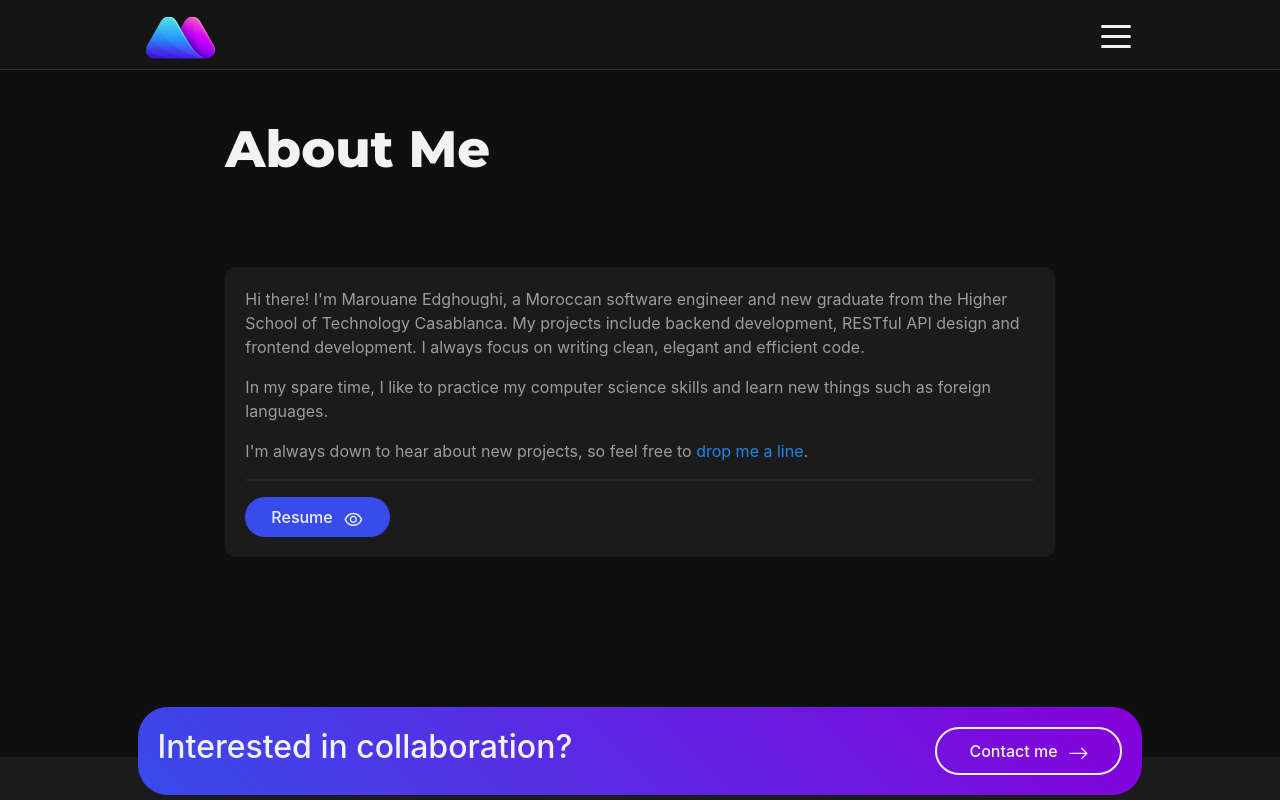
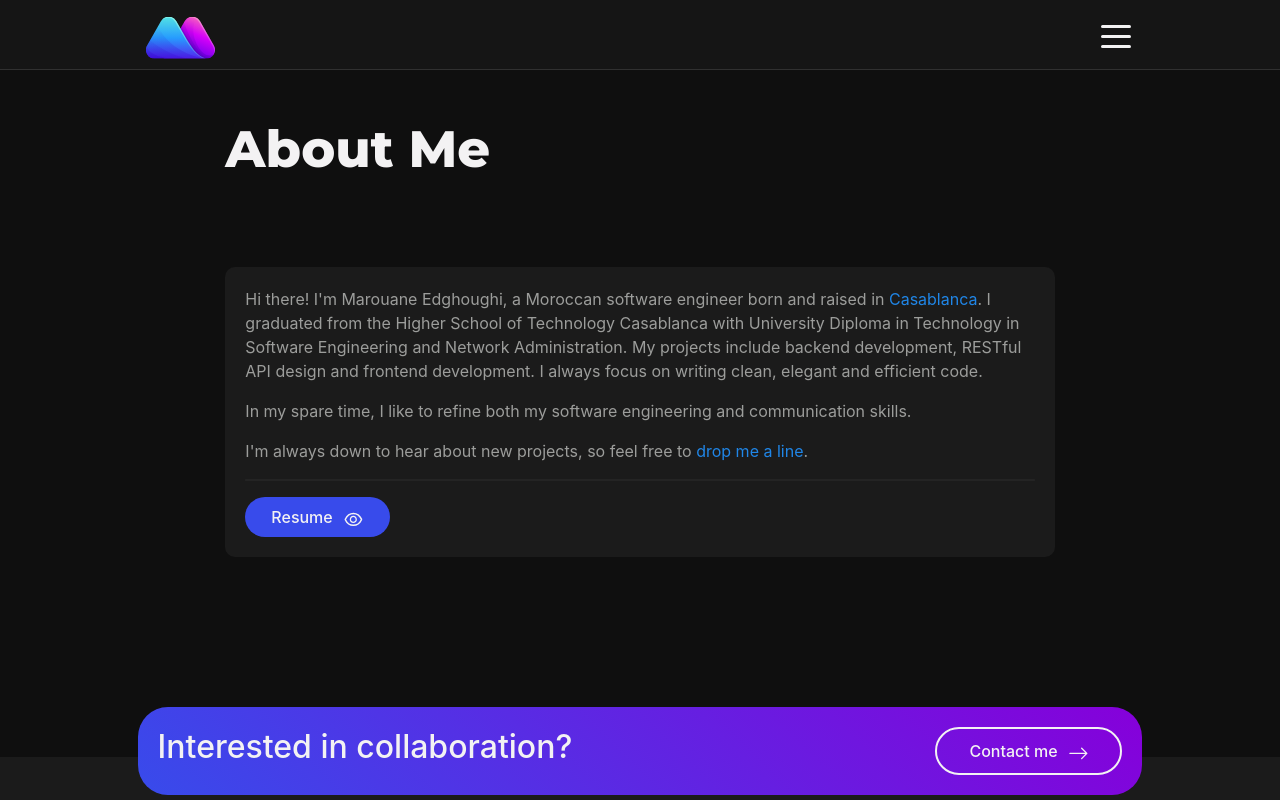
Before and after one commit to marouane-edghoughi/reactjs-portfolio, a React (Create React App) app: page /about in a window 1280 px wide. Shown: the top 800 px of the page. Built offline with nearby package versions, Linux system fonts and the light colour scheme.

Commit message:
Update About Me page

```diff
--- a/src/Pages/About/AboutPage.js
+++ b/src/Pages/About/AboutPage.js
@@ -1,6 +1,8 @@
 import React from 'react';
-import { Link } from 'react-router-dom';
-import { InternalLink } from '../../theme/globalStyles';
+import {
+    InternalLink,
+    ExternalLink
+} from '../../theme/globalStyles';
 
 import { useTitle } from '../../Components/useTitle';
 import Hero from '../../Components/Hero/Hero';
@@ -22,8 +24,8 @@ function AboutPage(props) {
             <Hero title={props.title} />
             <Content>
                 <AboutMe>
-                    <p>Hi there! I'm Marouane Edghoughi, a Moroccan software engineer and new graduate from the Higher School of Technology Casablanca. My projects include backend development, RESTful API design and frontend development. I always focus on writing clean, elegant and efficient code.</p>
-                    <p>In my spare time, I like to practice my computer science skills and learn new things such as foreign languages.</p>
+                    <p>Hi there! I'm Marouane Edghoughi, a Moroccan software engineer born and raised in <ExternalLink href='https://en.wikipedia.org/wiki/Casablanca' target="_blank" rel="noopener noreferrer">Casablanca</ExternalLink>. I graduated from the Higher School of Technology Casablanca with University Diploma in Technology in Software Engineering and Network Administration. My projects include backend development, RESTful API design and frontend development. I always focus on writing clean, elegant and efficient code.</p>
+                    <p>In my spare time, I like to refine both my software engineering and communication skills.</p>
                     <p>I'm always down to hear about new projects, so feel free to <InternalLink to="/contact">drop me a line</InternalLink>.</p>
 
                     <LineBreak />
```
